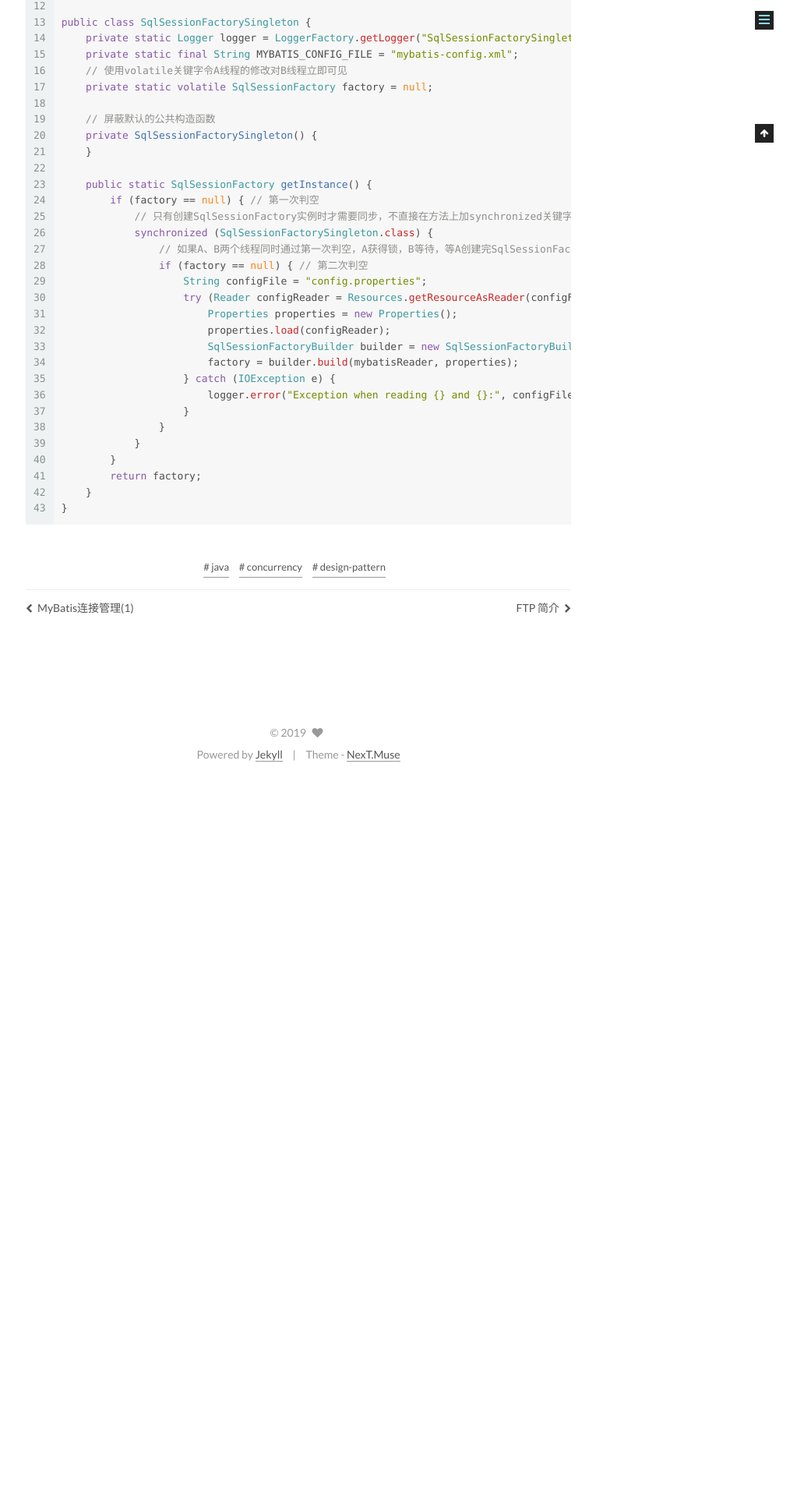
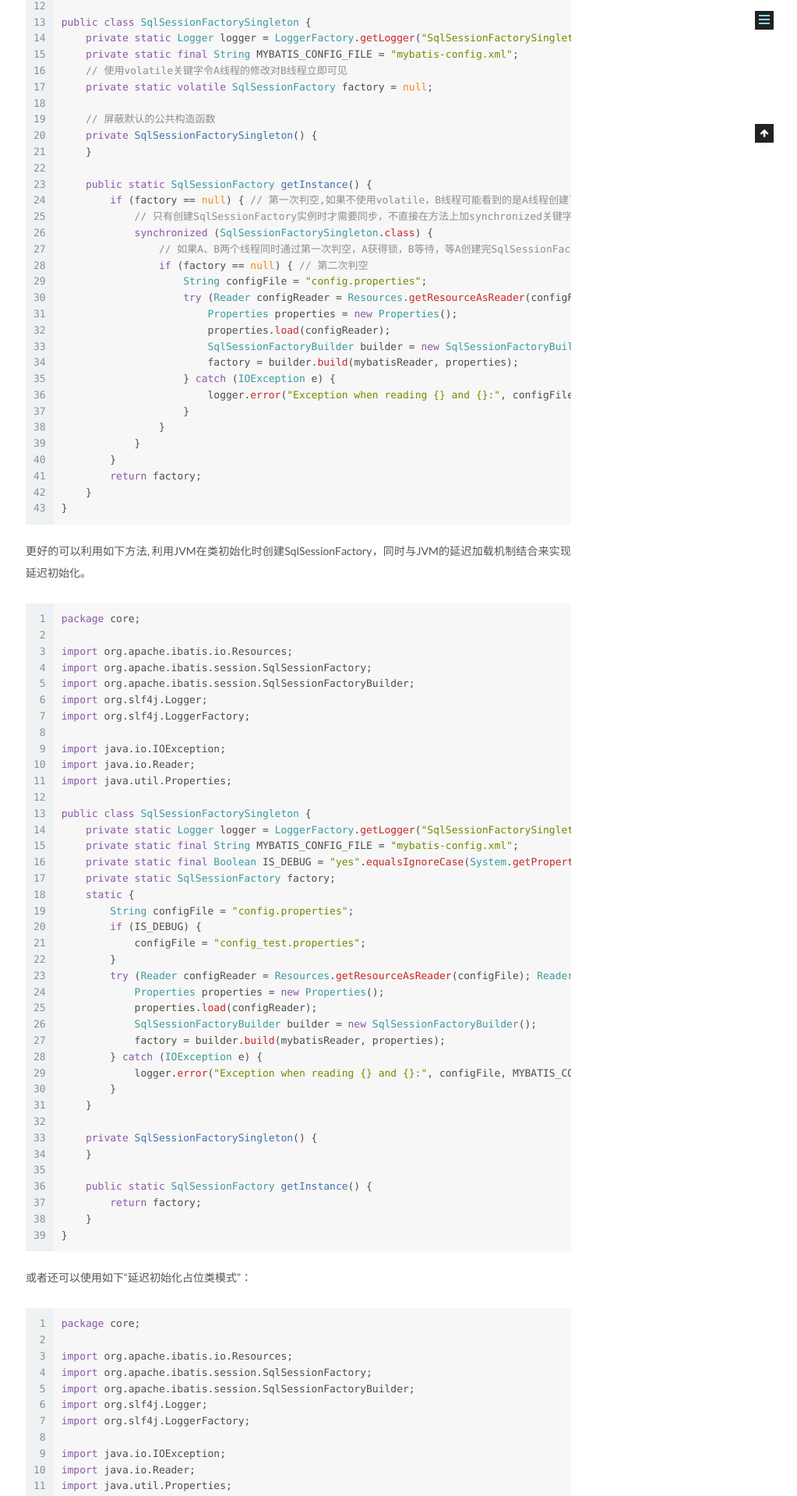
Before and after one commit to Leon-WTF/leon-wtf.github.io, a Jekyll site: the page built from _posts/2019-05-26-singleton.md, in a window 1280 px wide. Shown: the part 817-2736 px from the top of the page at 78% size, without its empty margins (257-1280 px from the left). Built offline with Jekyll 4.4.1, drawn with Linux system fonts in a browser that asks for light colours; before the commit the page ends 1819 px from its top, so only the background shows below that; some of the changed text lies outside the part shown.

Commit message:
Add doc and update post

````diff
--- a/_posts/2019-05-26-singleton.md
+++ b/_posts/2019-05-26-singleton.md
@@ -29,7 +29,7 @@ public class SqlSessionFactorySingleton {
     }
 
     public static SqlSessionFactory getInstance() {
-        if (factory == null) { // 第一次判空
+        if (factory == null) { // 第一次判空,如果不使用volatile，B线程可能看到的是A线程创建了一半的对象
             // 只有创建SqlSessionFactory实例时才需要同步，不直接在方法上加synchronized关键字可以避免在每次判断实例是否创建时加锁，极大得提高并发效率
             synchronized (SqlSessionFactorySingleton.class) {
                 // 如果A、B两个线程同时通过第一次判空，A获得锁，B等待，等A创建完SqlSessionFactory实例释放锁，B获得锁，此时B需要再次判断实例是否已创建来避免重复创建
@@ -50,3 +50,90 @@ public class SqlSessionFactorySingleton {
     }
 }
 ```
+更好的可以利用如下方法, 利用JVM在类初始化时创建SqlSessionFactory，同时与JVM的延迟加载机制结合来实现延迟初始化。
+```java
+package core;
+
+import org.apache.ibatis.io.Resources;
+import org.apache.ibatis.session.SqlSessionFactory;
+import org.apache.ibatis.session.SqlSessionFactoryBuilder;
+import org.slf4j.Logger;
+import org.slf4j.LoggerFactory;
+
+import java.io.IOException;
+import java.io.Reader;
+import java.util.Properties;
+
+public class SqlSessionFactorySingleton {
+    private static Logger logger = LoggerFactory.getLogger("SqlSessionFactorySingleton");
+    private static final String MYBATIS_CONFIG_FILE = "mybatis-config.xml";
+    private static final Boolean IS_DEBUG = "yes".equalsIgnoreCase(System.getProperty("DEBUG"));
+    private static SqlSessionFactory factory;
+    static {
+        String configFile = "config.properties";
+        if (IS_DEBUG) {
+            configFile = "config_test.properties";
+        }
+        try (Reader configReader = Resources.getResourceAsReader(configFile); Reader mybatisReader = Resources.getResourceAsReader(MYBATIS_CONFIG_FILE)) {
+            Properties properties = new Properties();
+            properties.load(configReader);
+            SqlSessionFactoryBuilder builder = new SqlSessionFactoryBuilder();
+            factory = builder.build(mybatisReader, properties);
+        } catch (IOException e) {
+            logger.error("Exception when reading {} and {}:", configFile, MYBATIS_CONFIG_FILE, e);
+        }
+    }
+
+    private SqlSessionFactorySingleton() {
+    }
+
+    public static SqlSessionFactory getInstance() {
+        return factory;
+    }
+}
+```
+或者还可以使用如下“延迟初始化占位类模式”：
+```java
+package core;
+
+import org.apache.ibatis.io.Resources;
+import org.apache.ibatis.session.SqlSessionFactory;
+import org.apache.ibatis.session.SqlSessionFactoryBuilder;
+import org.slf4j.Logger;
+import org.slf4j.LoggerFactory;
+
+import java.io.IOException;
+import java.io.Reader;
+import java.util.Properties;
+
+public class SqlSessionFactorySingleton {
+    private static Logger logger = LoggerFactory.getLogger("SqlSessionFactorySingleton");
+
+    private static class SqlSessionFactoryHolder {
+        private static final String MYBATIS_CONFIG_FILE = "mybatis-config.xml";
+        private static final Boolean IS_DEBUG = "yes".equalsIgnoreCase(System.getProperty("DEBUG"));
+        private static SqlSessionFactory factory;
+        static {
+            String configFile = "config.properties";
+            if (IS_DEBUG) {
+                configFile = "config_test.properties";
+            }
+            try (Reader configReader = Resources.getResourceAsReader(configFile); Reader mybatisReader = Resources.getResourceAsReader(MYBATIS_CONFIG_FILE)) {
+                Properties properties = new Properties();
+                properties.load(configReader);
+                SqlSessionFactoryBuilder builder = new SqlSessionFactoryBuilder();
+                factory = builder.build(mybatisReader, properties);
+            } catch (IOException e) {
+                logger.error("Exception when reading {} and {}:", configFile, MYBATIS_CONFIG_FILE, e);
+            }
+        }
+    }
+
+    private SqlSessionFactorySingleton() {
+    }
+
+    public static SqlSessionFactory getInstance() {
+        return SqlSessionFactoryHolder.factory;
+    }
+}
+```
````
Also changed, not shown: 1 other file.
